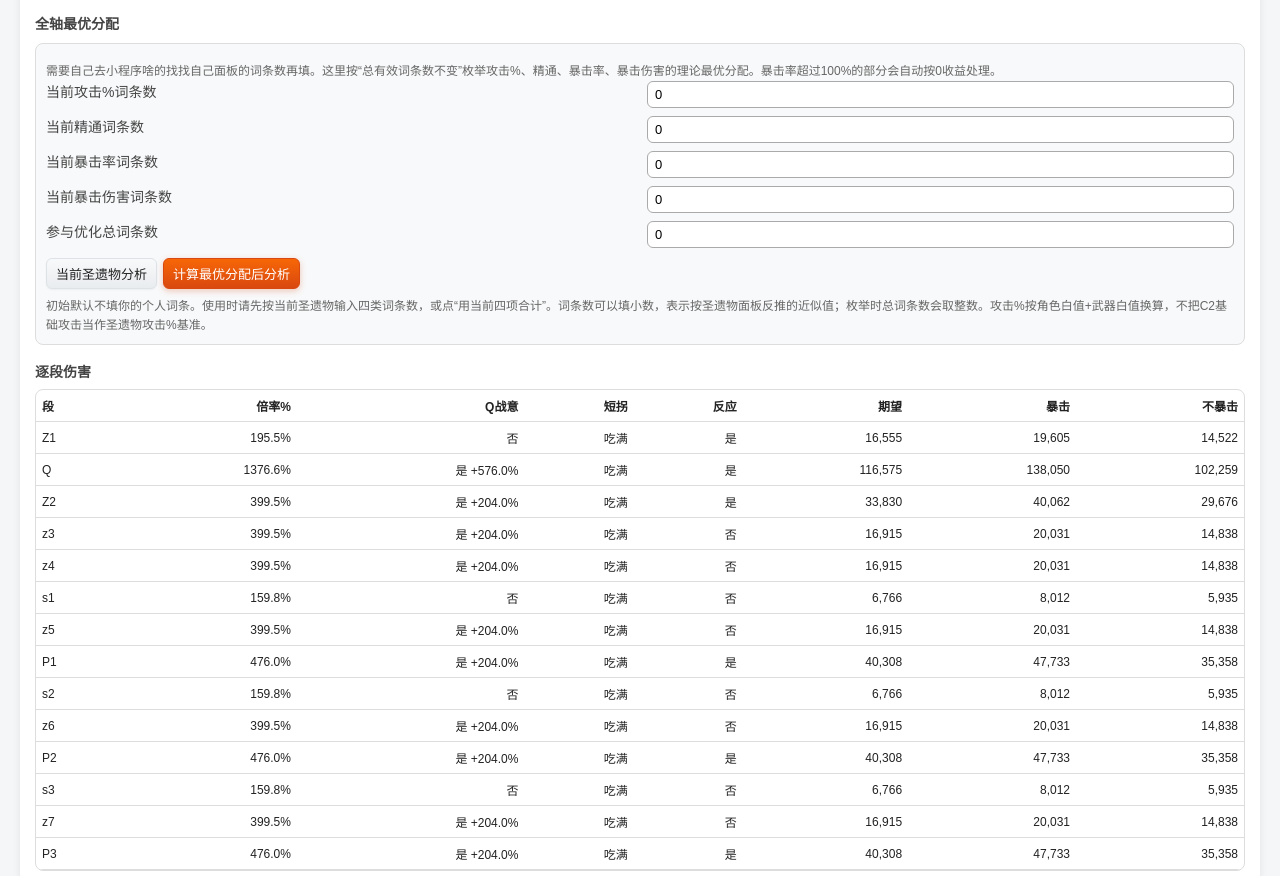
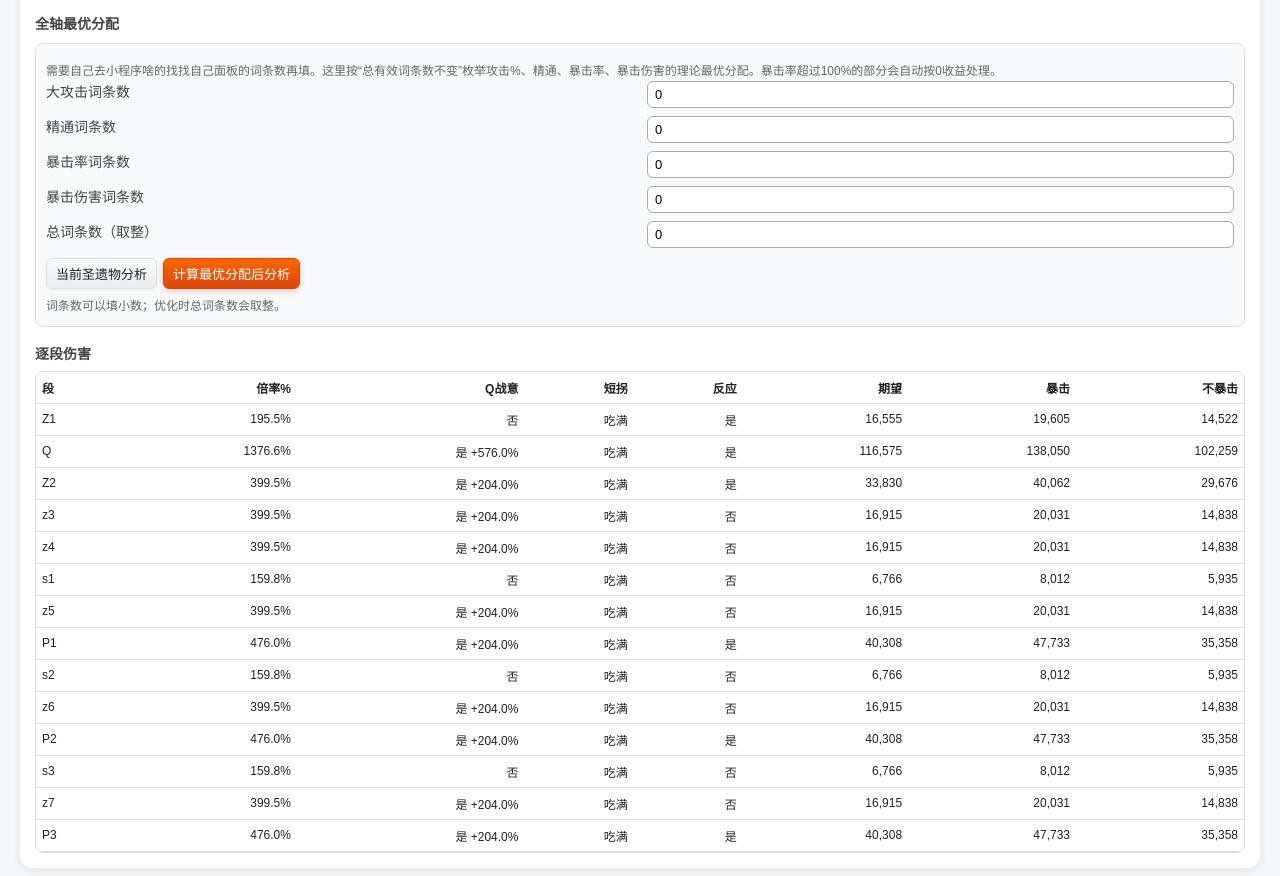
Before and after one commit to zip04/mwk-first-hit-calc, a plain HTML site: page index.html in a window 1280 px wide. Shown: the part 3973-4849 px from the top of the page. Drawn offline with Linux system fonts and the light colour scheme.

Commit message:
Update index.html

```diff
--- a/index.html
+++ b/index.html
@@ -767,18 +767,18 @@
           需要自己去小程序啥的找找自己面板的词条数再填。这里按“总有效词条数不变”枚举攻击%、精通、暴击率、暴击伤害的理论最优分配。暴击率超过100%的部分会自动按0收益处理。
         </div>
         <div class="summary-grid">
-          <span>当前攻击%词条数</span><input id="optAtkRolls" type="number" step="0.1" value="0">
-          <span>当前精通词条数</span><input id="optEMRolls" type="number" step="0.1" value="0">
-          <span>当前暴击率词条数</span><input id="optCRRolls" type="number" step="0.1" value="0">
-          <span>当前暴击伤害词条数</span><input id="optCDRolls" type="number" step="0.1" value="0">
-          <span>参与优化总词条数</span><input id="optTotalRolls" type="number" step="1" value="0">
+          <span>大攻击词条数</span><input id="optAtkRolls" type="number" step="0.1" value="0">
+          <span>精通词条数</span><input id="optEMRolls" type="number" step="0.1" value="0">
+          <span>暴击率词条数</span><input id="optCRRolls" type="number" step="0.1" value="0">
+          <span>暴击伤害词条数</span><input id="optCDRolls" type="number" step="0.1" value="0">
+          <span>总词条数（取整）</span><input id="optTotalRolls" type="number" step="1" value="0">
         </div>
         <div class="button-row" style="margin-top:10px;">
           <button type="button" class="small-btn" onclick="syncOptimizerTotalRolls()">当前圣遗物分析</button>
           <button type="button" class="small-btn active" onclick="runAxisOptimizer()">计算最优分配后分析</button>
         </div>
         <div class="note">
-          初始默认不填你的个人词条。使用时请先按当前圣遗物输入四类词条数，或点“用当前四项合计”。词条数可以填小数，表示按圣遗物面板反推的近似值；枚举时总词条数会取整数。攻击%按角色白值+武器白值换算，不把C2基础攻击当作圣遗物攻击%基准。
+          词条数可以填小数；优化时总词条数会取整。
         </div>
       </div>
       <div class="summary-grid" id="optimizerSummary" style="display:none; margin-top:10px;">
```
